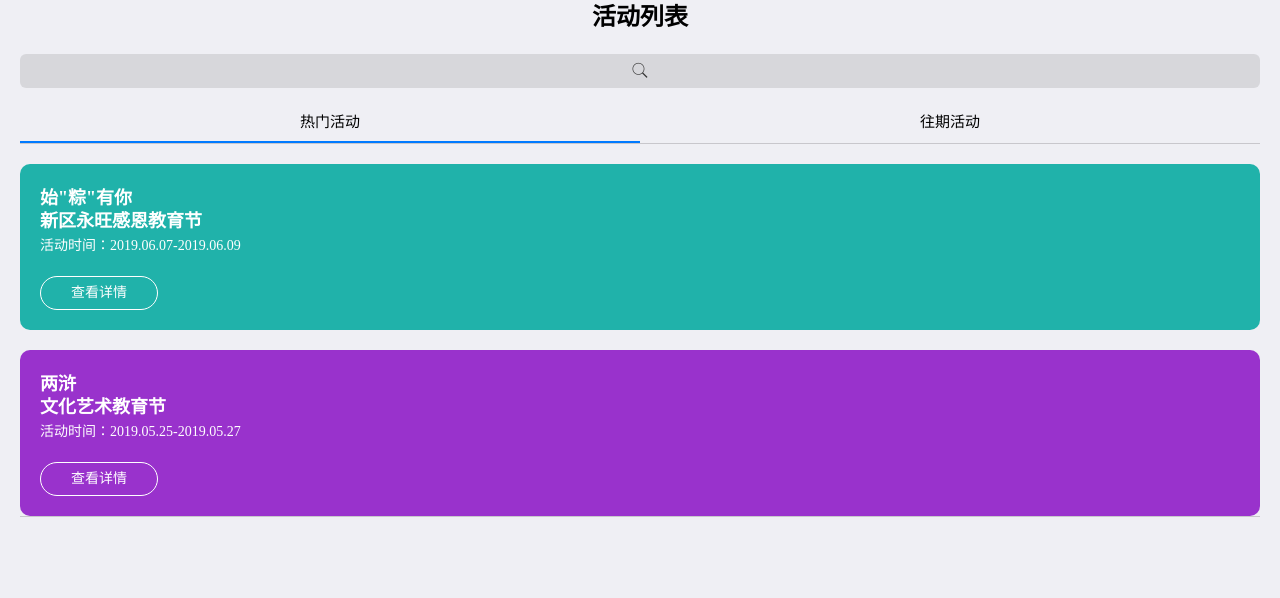
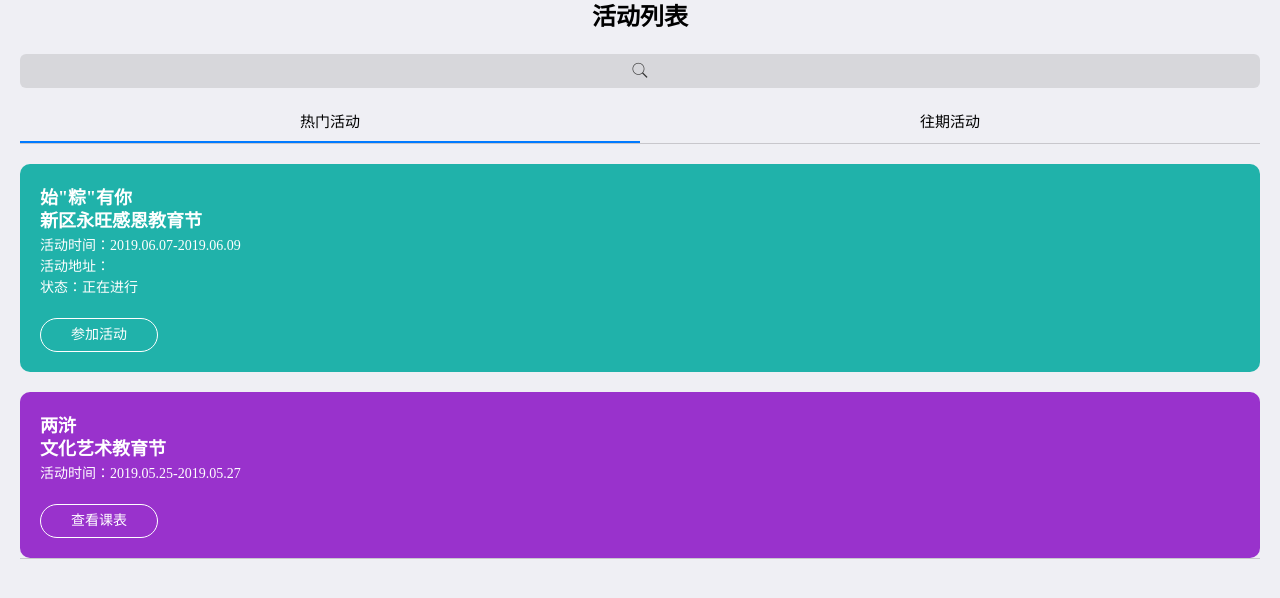
Before and after one commit to flowero/hd_list, a plain HTML site: page index.html in a window 1280 px wide. Drawn offline with Linux system fonts and the light colour scheme; a web font is replaced by a local one.

Commit message:
细节 查看课表

```diff
--- a/index.html
+++ b/index.html
@@ -39,8 +39,10 @@
 				<li class="mui-table-view-cell" style = "background-color: lightseagreen; padding: 20px;">
 					<h4 style = "color: white;">始"粽"有你</h4><h4>新区永旺感恩教育节</h4>
 					<p style= "color: white;">活动时间：2019.06.07-2019.06.09</p>
+					<p style = "color: white;">活动地址：</p>
+					<p style = "color: white;">状态：正在进行</p>
 					<div style = "padding-top: 20px;">
-						<button type="button" class="mui-btn mui-btn-blue mui-btn-outlined" style = "color: white;">查看详情</button>
+						<button type="button" class="mui-btn mui-btn-blue mui-btn-outlined" style = "color: white;">参加活动</button>
 					</div>
 				</li>
 				</div>
@@ -50,7 +52,7 @@
 					<p style = "color: white;">活动时间：2019.05.25-2019.05.27</p>
 					<div style="padding-top: 20px;">
 						<a href = "http://jigou.yidianedu.com/mobile/search">
-						<button type="button" class="mui-btn mui-btn-blue mui-btn-outlined" style = "color: white;">查看详情</button>
+						<button type="button" class="mui-btn mui-btn-blue mui-btn-outlined" style = "color: white;">查看课表</button>
 						</a>
 					</div>
 				</li>
@@ -65,7 +67,7 @@
 					<p style = "color: white;">活动时间：2019.05.25-2019.05.27</p>
 					<div style="padding-top: 20px;">
 						<a href = "http://jigou.yidianedu.com/mobile/search">
-						<button type="button" class="mui-btn mui-btn-blue mui-btn-outlined" style = "color: white;">查看详情</button>
+						<button type="button" class="mui-btn mui-btn-blue mui-btn-outlined" style = "color: white;">查看课表</button>
 						</a>
 					</div>
 				</li>
```
Also changed, not shown: course.html (added, +20 -0 lines).
